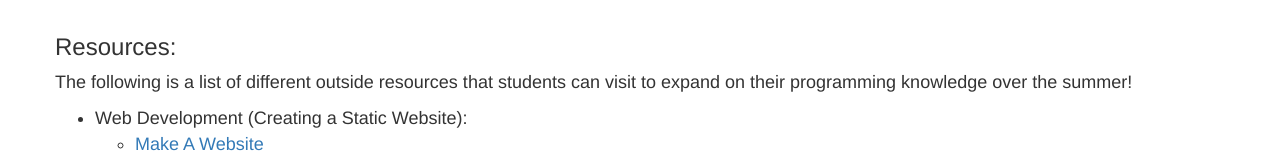
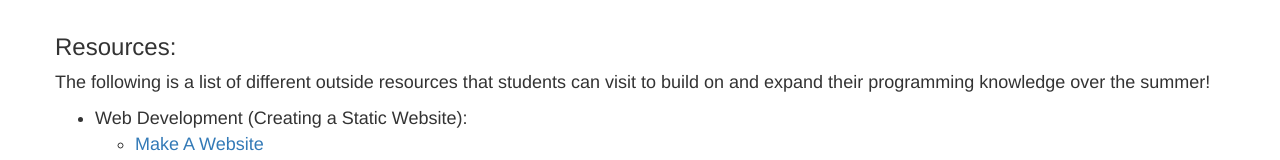
Before and after one commit to wecodehardware/wecodehardware.github.io, a plain HTML site: page index.html in a window 1280 px wide. Shown: the part 1349-1509 px from the top of the page. Drawn offline with Linux system fonts and the light colour scheme.

Commit message:
resource description

```diff
--- a/index.html
+++ b/index.html
@@ -108,7 +108,7 @@
                 <hr class="section-heading-spacer">
                 <div class="clearfix"></div>
                 <h3>Resources:</h3>
-                <p>The following is a list of different outside resources that students can visit to expand on their programming knowledge over the summer!</p>
+                <p>The following is a list of different outside resources that students can visit to build on and expand their programming knowledge over the summer!</p>
                 <ul>
                         <li>Web Development (Creating a Static Website):</li>
                         <ul>
```
